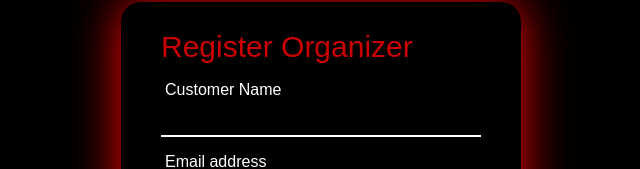
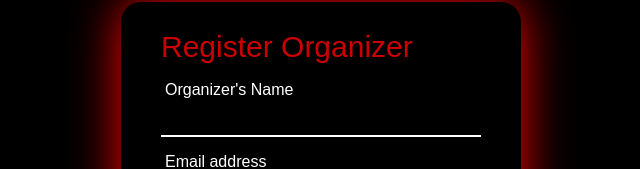
Before and after one commit to Joy-Renee/Tiketi-Tamasha-client, a React (Create React App) app: page /registerOrganizer in a window 1280 px wide. Shown: the part 266-435 px from the top of the page, without its empty margins (319-959 px from the left). Built offline with nearby package versions, Linux system fonts and the light colour scheme; a web font is replaced by a local one.

Commit message:
Update RegisterOrganizer.js

```diff
--- a/src/Components/RegisterOrganizer.js
+++ b/src/Components/RegisterOrganizer.js
@@ -23,7 +23,7 @@ function RegisterOrganizer() {
                         <h2>Register Organizer</h2>
                         <div className='input-group'>
                         <input type="text" value={organizer_name} onChange={(e) => setorganizer_name(e.target.value)} />
-                        <label >Customer Name</label>
+                        <label >Organizer's Name</label>
                         </div>
                         <div className='input-group'>
                         <input type="email" value={email} onChange={(e) => setEmail(e.target.value)}  />
```
